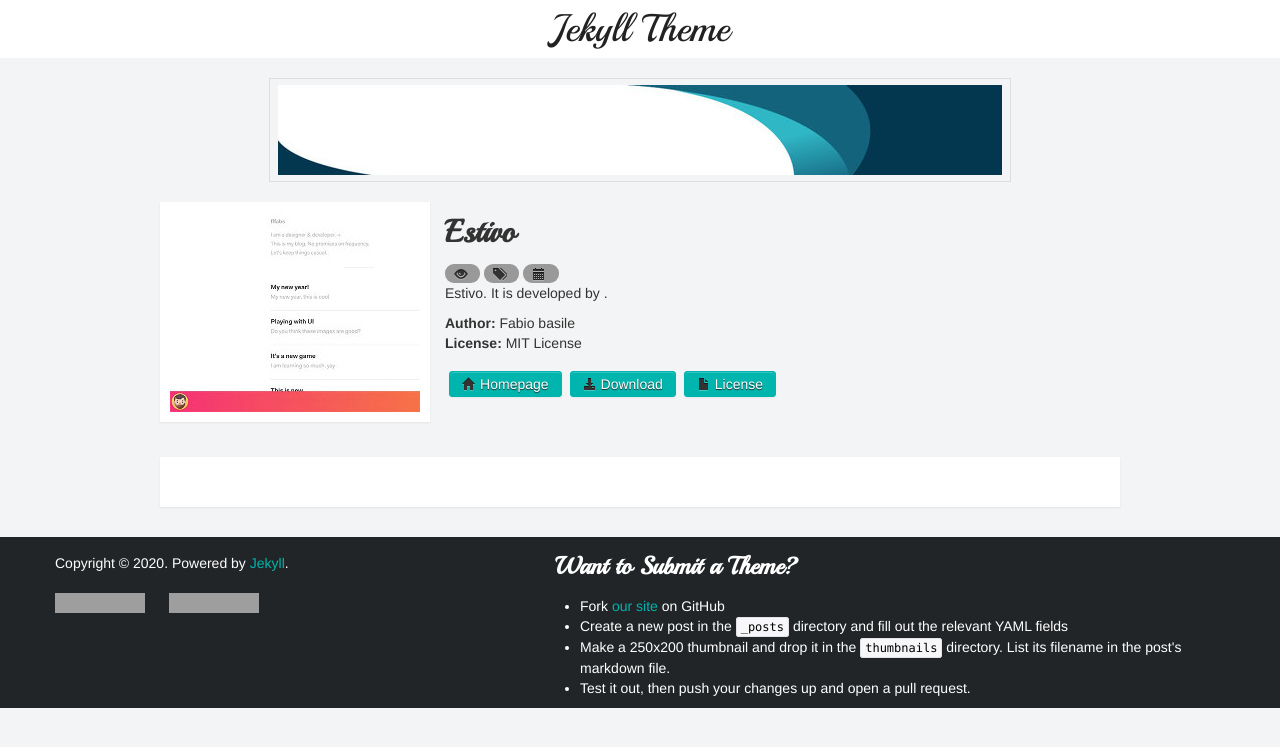
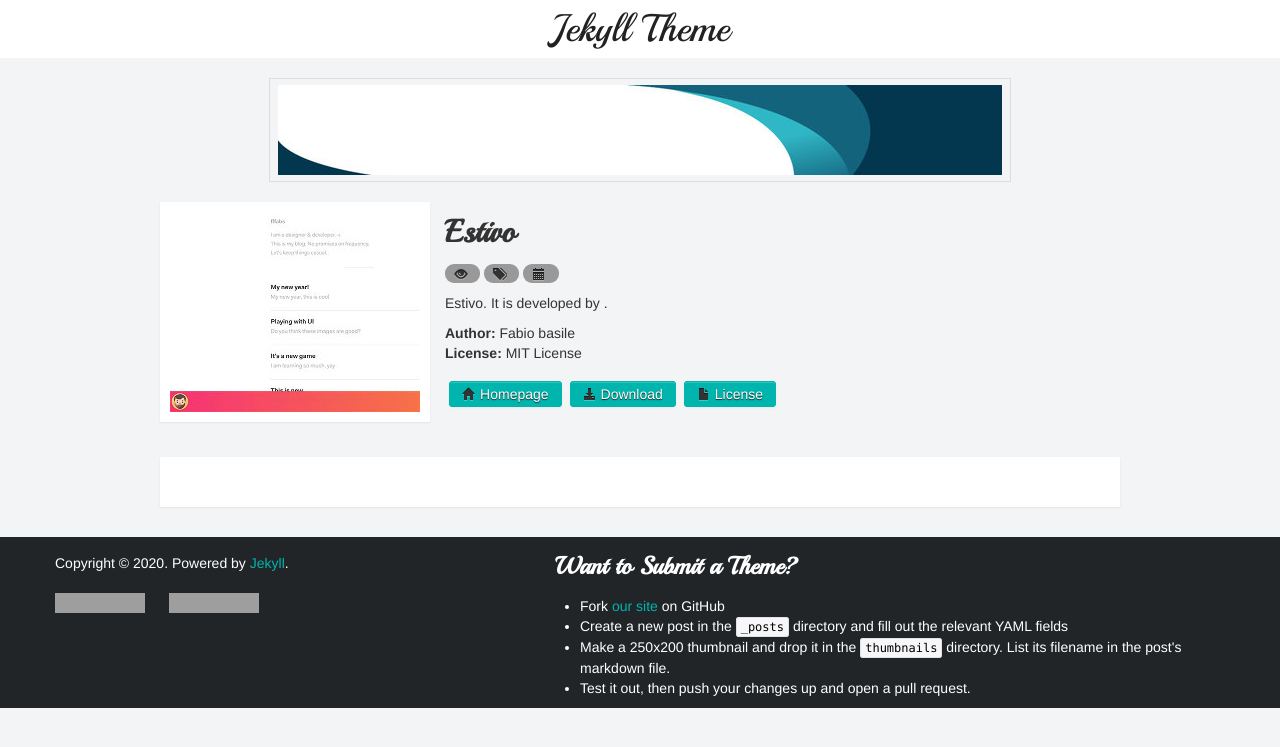
Before and after one commit to administrasi-net/jekylltheme.net, a Jekyll site: the page built from _posts/2015-08-20-estivo.markdown, in a window 1280 px wide. Shown: the top 747 px of the page. Built offline with Jekyll 4.4.1, drawn with Linux system fonts in a browser that asks for light colours; comment, search, counter and statistics services are not loaded; grey boxes are pictures that could not be loaded.

Commit message:
Update post.html

```diff
--- a/_layouts/post.html
+++ b/_layouts/post.html
@@ -18,7 +18,7 @@
 		<span class="badge badge-dark">
 			<i class="icon-calendar" aria-hidden="true"></i>&nbsp;
 			<span class="date"></span>
-		</span>
+	</span><p></p>
 	<p>{{ page.title }}. It is developed by <a class="users" target="_blank" href="" ><span class="username"></span></a>.
 		<span class="desc"></span>
 
```
